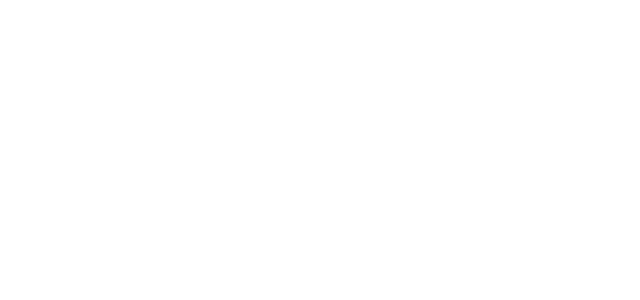
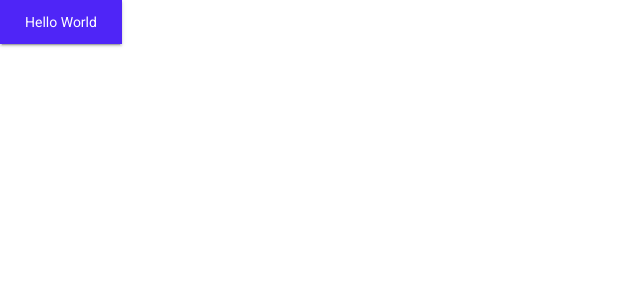
Before and after one commit to sb-haz/code-creative-react, a React (Create React App) app: page / in a window 1280 px wide. Shown: the top 300 px of the page, without its empty margins (0-640 px from the left). Built offline with nearby package versions, Linux system fonts and the light colour scheme.

Commit message:
create custom button

```diff
--- a/src/App.js
+++ b/src/App.js
@@ -1,5 +1,6 @@
 import { createMuiTheme, ThemeProvider } from '@material-ui/core/styles'
 import './App.css';
+import CustomBtn from './components/CustomBtn'
 
 const theme = createMuiTheme({
   palette: {
@@ -30,7 +31,7 @@
   return (
     <div className="App">
       <ThemeProvider theme={theme}>
-
+        <CustomBtn txt="Hello World" />
       </ThemeProvider>
     </div >
   );
--- /dev/null
+++ b/src/components/CustomBtn.js
@@ -0,0 +1,36 @@
+import React from 'react'
+import {Button} from '@material-ui/core'
+import { withStyles } from '@material-ui/core' // hook that allows us to write css inside component
+
+// const = function thats called with object inside of it
+const StyledButton = withStyles({
+    root: {
+        display: "flex",
+        alignItems: "center",
+        justifyContent: "center",
+        height: "44px",
+        padding: "0 25px",
+        boxSizing: "border-box",
+        borderRadius: 0,
+        background: "#4f25f7",
+        color: "#fff",
+        transform: "none",
+        boxShadow: "6px 6px 0 0 #c7d8ed",
+        transition: "background .3s,border-color .3s,color .3s",
+        "&:hover": {
+            backgroundColor:  "#4f25f7"
+          },
+    },
+    label: {
+      textTransform: 'capitalize',
+    },
+  })(Button);
+
+export default function CustomBtn(props) {
+    return (
+        // taken material ui button component
+        // use their withStyles to give it customisation
+        // create new const and return that instead
+        <StyledButton variant='contained'>{props.txt}</StyledButton>
+    )
+}
```
